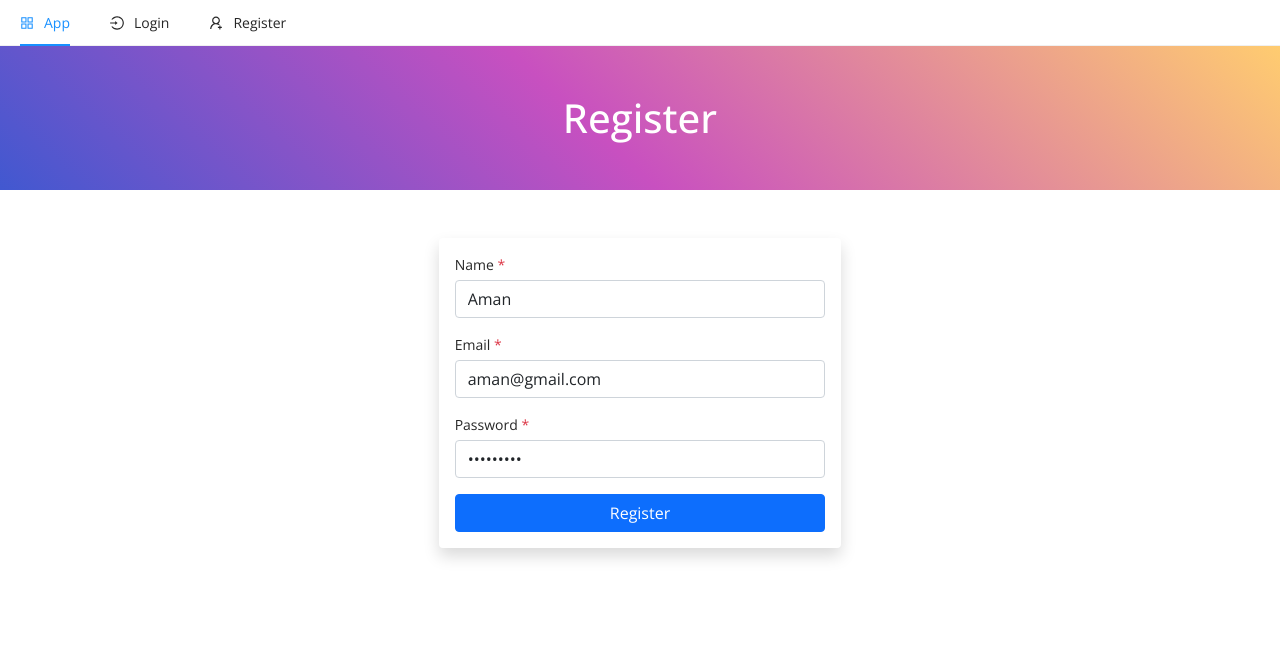
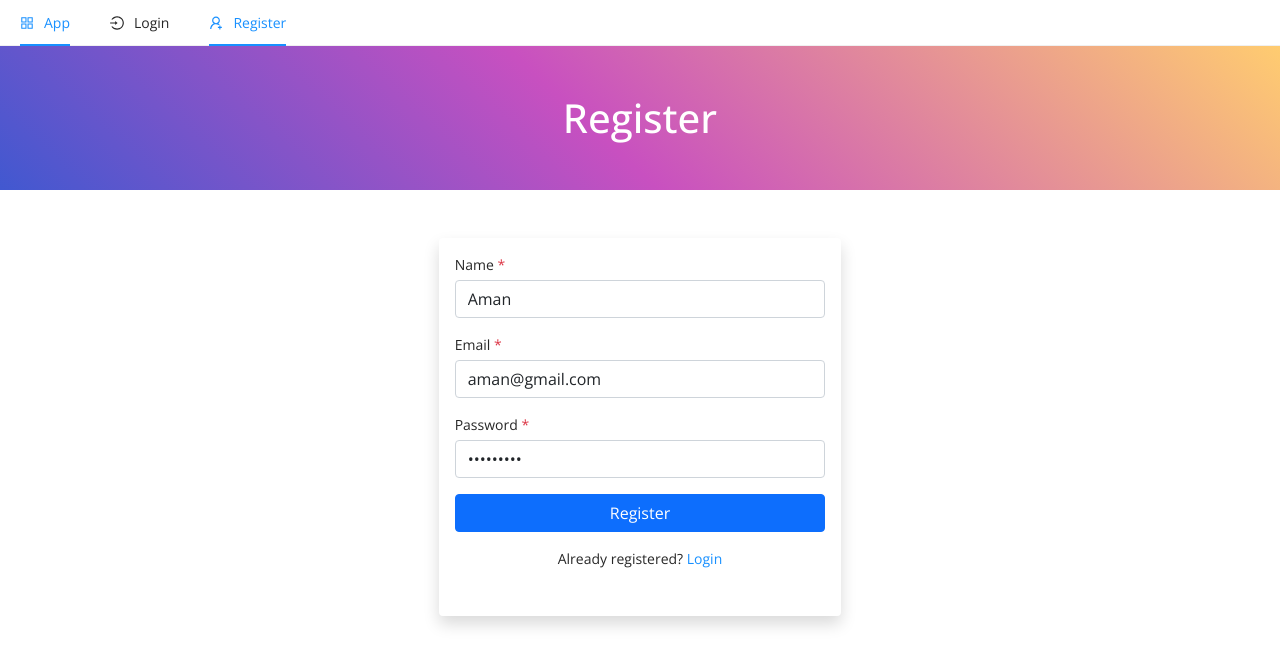
Before and after one commit to amandeep90s/lms-elearning-marketplace, a Next.js app in the folder client/: page /register in a window 1280 px wide. Shown: the top 666 px of the page. Built offline with nearby package versions, Linux system fonts and the light colour scheme.

Commit message:
Active nav links implemented

```diff
--- a/client/components/TopNav.js
+++ b/client/components/TopNav.js
@@ -1,47 +1,31 @@
-import React from "react";
-import { Menu } from "antd";
+import React, {useEffect, useState} from "react";
+import {Menu} from "antd";
 import Link from "next/link";
-import {
-  AppstoreOutlined,
-  LoginOutlined,
-  UserAddOutlined,
-} from "@ant-design/icons";
+import {AppstoreOutlined, LoginOutlined, UserAddOutlined,} from "@ant-design/icons";
 
-const { Item } = Menu;
-
-const items = [
-  {
-    label: "App",
-    key: "app",
-    icon: <AppstoreOutlined />,
-  },
-  {
-    label: "Login",
-    key: "login",
-    icon: <LoginOutlined />,
-  },
-  {
-    label: "Register",
-    key: "register",
-    icon: <UserAddOutlined />,
-  },
-];
+const {Item} = Menu;
 
 const TopNav = () => {
+    const [current, setCurrent] = useState("");
+
+    useEffect(() => {
+        typeof window !== 'undefined' && setCurrent(window.location.pathname)
+    }, [typeof window !== 'undefined' && window.location.pathname])
+
     return (
-    <Menu mode="horizontal">
-      <Item icon={<AppstoreOutlined />} key="app">
+        <Menu mode="horizontal" selectedKeys={[current]}>
+            <Item icon={<AppstoreOutlined/>} key="/" onClick={(e) => setCurrent(e.key)}>
                 <Link href="/">
                     <a>App</a>
                 </Link>
             </Item>
 
-      <Item icon={<LoginOutlined />} key="login">
+            <Item icon={<LoginOutlined/>} key="/login" onClick={(e) => setCurrent(e.key)}>
                 <Link href="/login">
                     <a>Login</a>
                 </Link>
             </Item>
-      <Item icon={<UserAddOutlined />} key="register">
+            <Item icon={<UserAddOutlined/>} key="/register" onClick={(e) => setCurrent(e.key)}>
                 <Link href="/register">
                     <a>Register</a>
                 </Link>
--- a/client/package.json
+++ b/client/package.json
@@ -19,8 +19,8 @@
     "express": "^4.18.1",
     "http-proxy-middleware": "^2.0.6",
     "next": "^12.1.6",
-    "react": "^18.1.0",
-    "react-dom": "^18.1.0",
+    "react": "^17.0.2",
+    "react-dom": "^17.0.2",
     "react-toastify": "^9.0.1"
   }
 }
--- a/client/pages/register.js
+++ b/client/pages/register.js
@@ -1,7 +1,8 @@
-import React, { useState } from "react";
+import React, {useState} from "react";
 import axios from "axios";
-import { toast } from "react-toastify";
-import { SyncOutlined } from "@ant-design/icons";
+import {toast} from "react-toastify";
+import {SyncOutlined} from "@ant-design/icons";
+import Link from "next/link"
 
 const Register = () => {
     const [name, setName] = useState("Aman");
@@ -13,14 +14,9 @@ const Register = () => {
         event.preventDefault();
         setLoading(true);
         try {
-      const { data } = await axios.post(
-        `/api/register`,
-        {
-          name,
-          email,
-          password,
-        }
-      );
+            await axios.post(`/api/register`, {
+                name, email, password,
+            });
             setLoading(false);
             toast.success("Registration successful. Please login.");
         } catch (err) {
@@ -28,8 +24,7 @@ const Register = () => {
             toast.error(err.response.data);
         }
     };
-  return (
-    <>
+    return (<>
         <h1 className="py-5 text-white text-center header__cta">Register</h1>
 
         <div className="container col-md-4 offset-md-4 mt-5 pb-5">
@@ -91,14 +86,17 @@ const Register = () => {
                             className="btn btn-primary btn-block d-flex justify-content-center align-items-center"
                             disabled={!name || !email || !password || loading}
                         >
-                {loading ? <SyncOutlined spin /> : "Register"}
+                            {loading ? <SyncOutlined spin/> : "Register"}
                         </button>
                     </div>
                 </form>
+                <p className="text-center p-3">
+                    Already registered? {" "}
+                    <Link href="/login"><a>Login</a></Link>
+                </p>
             </div>
         </div>
-    </>
-  );
+    </>);
 };
 
 export default Register;
```
Also changed, not shown: client/pages/_app.js (+9 -9 lines), client/pages/login.js (+5 -5 lines), client/pages/index.js (indentation only), 1 other file (tests, documents, lock files or other folders). Lines whose indentation alone changed are shown as unchanged.
